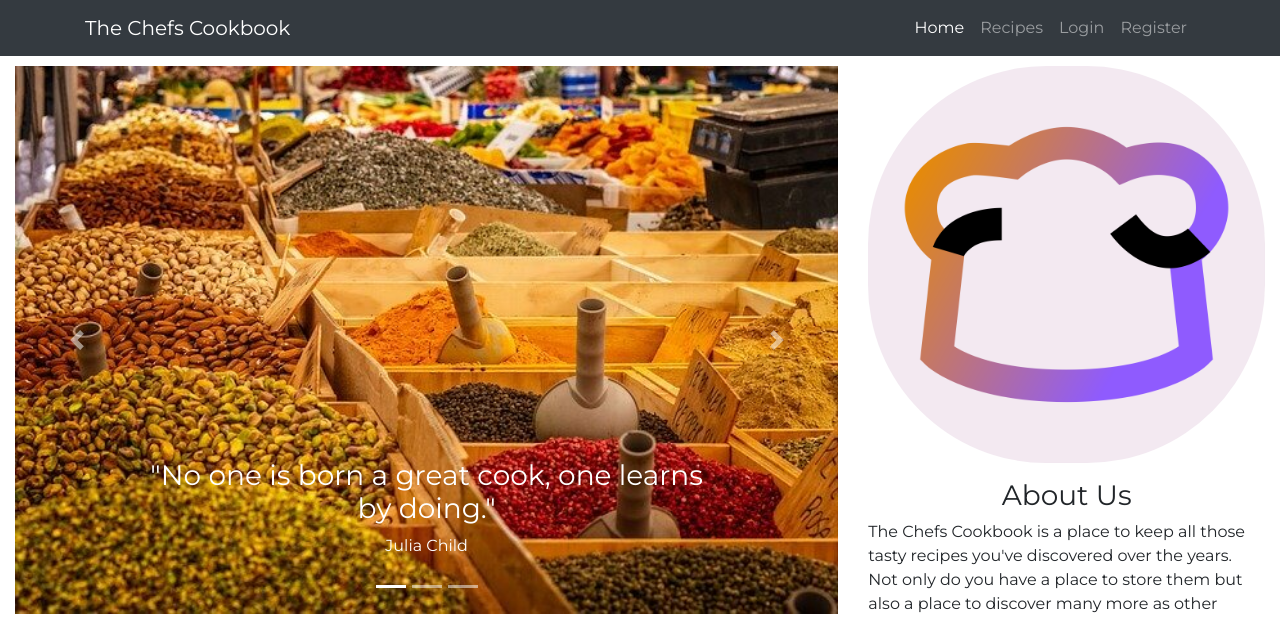
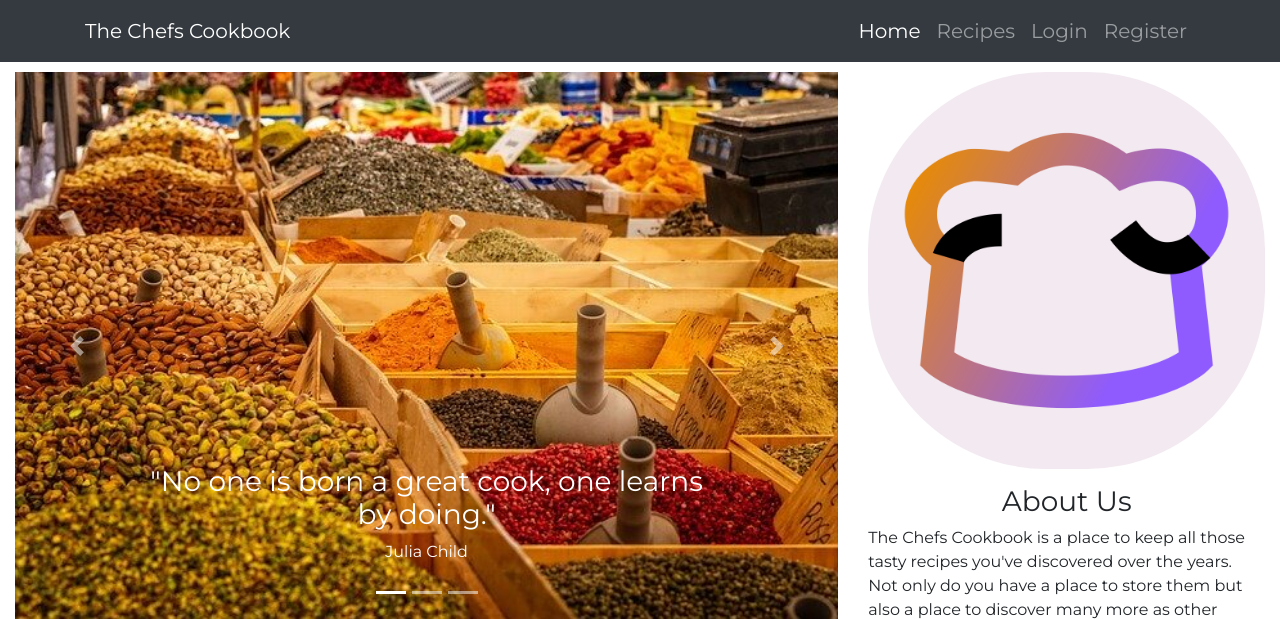
Before and after one commit to Squelsh84/the-chefs-cookbook, a Flask app: page / in a window 1280 px wide. Shown: the top 619 px of the page. Run offline with Flask 2, Linux system fonts and the light colour scheme; some libraries are stand-ins or nearby versions.

Commit message:
Minor changes.

```diff
--- a/static/css/main.css
+++ b/static/css/main.css
@@ -5,6 +5,10 @@ body {
   font-family: 'Montserrat';
 }
 
+#navvar {
+  font-size: 20px;
+  font-weight: 500;
+}
 
 
 
```
Also changed, not shown: README.md.
